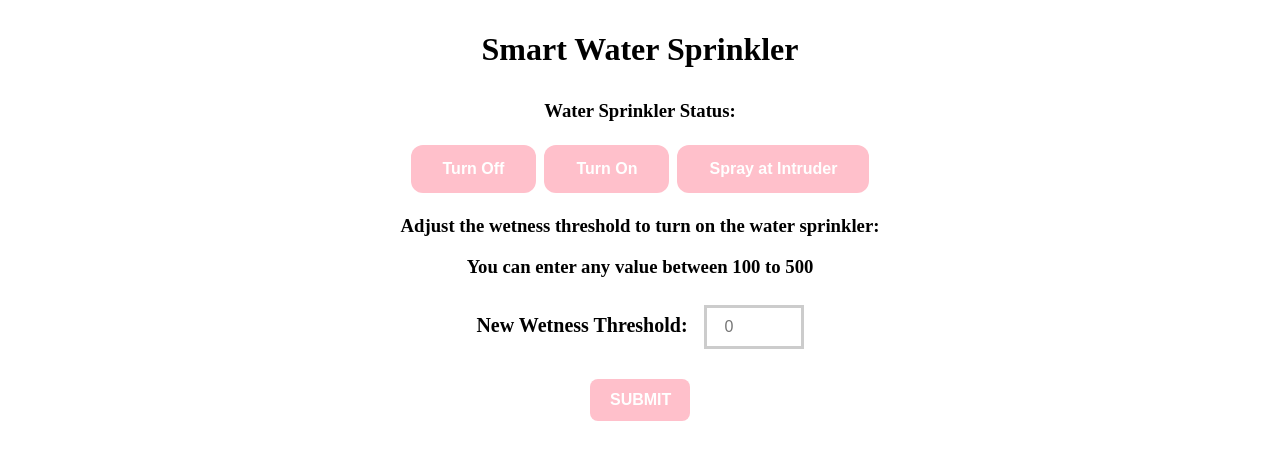
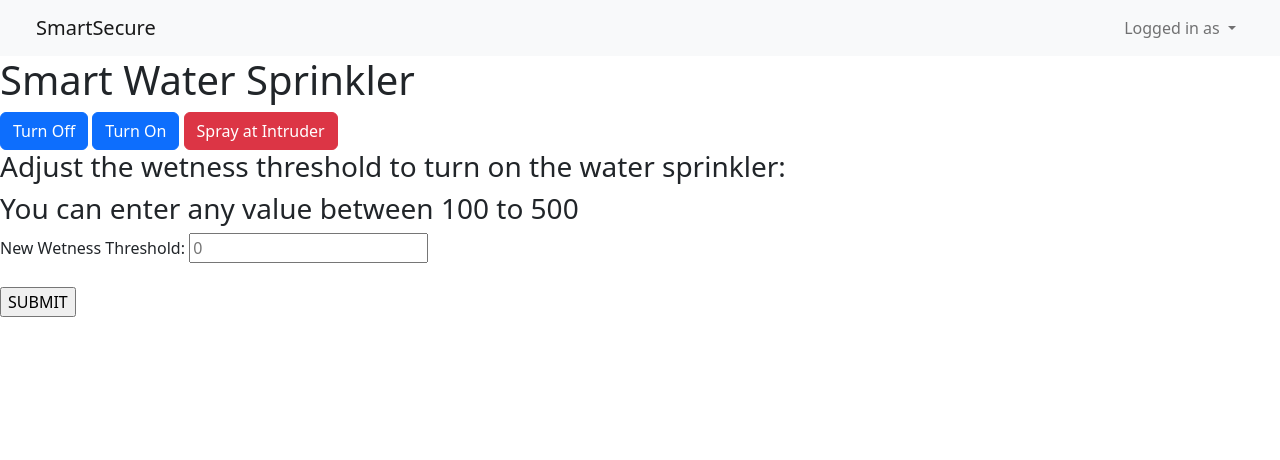
Before and after one commit to JohnChung2002/SmartHomePlus, a Flask app: page /api/node_1/ in a window 1280 px wide. Shown: the top 460 px of the page. Run offline with Flask 3, Linux system fonts and the light colour scheme; parts of the project's set-up code (start-up, migrations or seed data) failed here and were passed over; some libraries are stand-ins or nearby versions.

Commit message:
Website overhaul

```diff
--- a/cheryl_node/WaterSprinkler.py
+++ b/cheryl_node/WaterSprinkler.py
@@ -53,3 +53,9 @@
     g.client.publish(topic, f"Update Wetness Threshold,{wetnessVal}")
 #     return 'Form submitted successfully'
     return redirect(url_for('cheryl_node.WaterSprinkler.index'))
+
+@sprinkler_bp.route('/get-environment-data')
+def get_environment_data():
+    with g.dbconn:
+        result = g.dbconn.get_env_data()
+    return result
--- a/shared/services/mysql_service.py
+++ b/shared/services/mysql_service.py
@@ -86,3 +86,10 @@
         cursor.execute(f"UPDATE {table_name} SET {decrement_field} = {decrement_field} - 1 WHERE {self.join_param_string(primary_fields)}", data)
         self.connection.commit()
         cursor.close()
+
+    def get_env_data(self):
+        cursor = self.connection.cursor(dictionary=True)
+        cursor.execute("SELECT DATE_FORMAT(created_on, '%Y-%m-%d %H:00:00') AS hour, AVG(temperature) AS avg_temperature, AVG(brightness) AS avg_brightness, AVG(wetness) AS avg_wetness FROM environment_data GROUP BY hour")
+        result = cursor.fetchall()
+        cursor.close()
+        return result
--- a/templates/cheryl_index.html
+++ b/templates/cheryl_index.html
@@ -1,95 +1,13 @@
-<!DOCTYPE html>
-    <head>
-        <title>Smart Water Sprinkler</title>
-        <style>
-          table {
-            border-collapse: collapse;
-            margin-left: auto;
-            margin-right: auto;
-          }
-          th, td {
-            text-align: left;
-            padding: 8px;
-          }
-          th {
-            background-color: #ffc0cb;
-            color: white;
-          }
-          tr:nth-child(even){background-color: #f2f2f2}
-          button {
-            background-color: #ffc0cb; /* Pink */
-            border: none;
-            color: white;
-            padding: 15px 32px;
-            text-align: center;
-            text-decoration: none;
-            display: inline-block;
-            font-size: 16px;
-            font-weight: bold;
-            margin: 4px 2px;
-            cursor: pointer;
-            border-radius: 12px;
-          }
-          body {
-            text-align: center;
-          }
-          input[type=number]{
-            font-size: 16px;
-            box-sizing: border-box;
-            padding:10px 18px;
-            margin: 8px 0;
-            width: 100px;
-            border: 3px solid #ccc;
-            -webkit-transition: 0.5s;
-            transition: 0.5s;
-            outline: none;
+{% extends 'layout.html' %}
 
-          }
-          input[type=number]:focus {
-            border: 3px solid #ffc0cb;
-          }
-          label {
-            padding: 12px 12px 12px 0;
-            display: inline-block;
-            font-size: 20px;
-            font-weight: bold;
-          }
+{% block title %}Smart Water Sprinkler{% endblock %}
 
-          input[type=submit] {
-            width: 100px;
-            background-color: #ffc0cb;
-            color: white;
-            font-size: 16px;
-            font-weight: bold;
-            padding: 12px 20px;
-            margin: 4px 0;
-            border: none;
-            border-radius: 8px;
-            cursor: pointer;
-          }
-          h3 {
-            font-weight: 20px;
-          }
-          h1 {
-            padding: 10px;
-          }
-
-        </style>
-        <script>
-          function showMessage() {
-            alert("Form submitted successfully");
-          }
-        </script>
-    </head>
-
-    <body>
+{% block content %}
 <h1> Smart Water Sprinkler </h1>
 
-        <h3> Water Sprinkler Status:</h3>
-        <a href="/api/node_1/action1" ><button class="button button1">Turn Off</button></a>
-        <a href="/api/node_1/action2" ><button class="button button2">Turn On</button></a>
-        <a href="/api/node_1/action3" ><button class="button button3">Spray at Intruder</button></a>
-
+<button class="btn btn-primary" onclick="turnOff()">Turn Off</button>
+<button class="btn btn-primary" onclick="turnOn()">Turn On</button>
+<button class="btn btn-danger" onclick="intruder()">Spray at Intruder</button>
 
 <h3>Adjust the wetness threshold to turn on the water sprinkler:</h3>
 <h3>You can enter any value between 100 to 500</h3>
@@ -98,6 +16,49 @@
   <input type="number" id="wetness" name="wetness" placeholder="0"><br><br>
   <input type="submit" value="SUBMIT" onclick="showMessage()"><br>
 </form>
+<div>
+  <div id="healthChart" class="mt-4"></div>
+</div>
+{% endblock %}
 
-    </body>
-</html>
+{% block scripts %}
+<script>
+  function turnOff() {
+    $.ajax({
+      url: "/api/node_1/action1",
+      type: "GET",
+      success: function() {
+        alert("Water sprinkler successfully turned off!");
+      },
+      error: function() {
+        alert("Water sprinkler failed to turn off!");
+      }
+    });
+  }
+  function turnOn() {
+    $.ajax({
+      url: "/api/node_1/action2",
+      type: "GET",
+      success: function() {
+        alert("Water sprinkler successfully turned on!");
+      },
+      error: function() {
+        alert("Water sprinkler failed to turn on!");
+      }
+    });
+  }
+  function intruder() {
+    $.ajax({
+      url: "/api/node_1/action3",
+      type: "GET",
+      success: function() {
+        alert("Water sprinkler successfully sprayed at intruder!");
+      },
+      error: function() {
+        alert("Water sprinkler failed to spray at intruder!");
+      }
+    });
+  }
+</script>
+
+{% endblock %}
```
Lines whose indentation alone changed are shown as unchanged.
